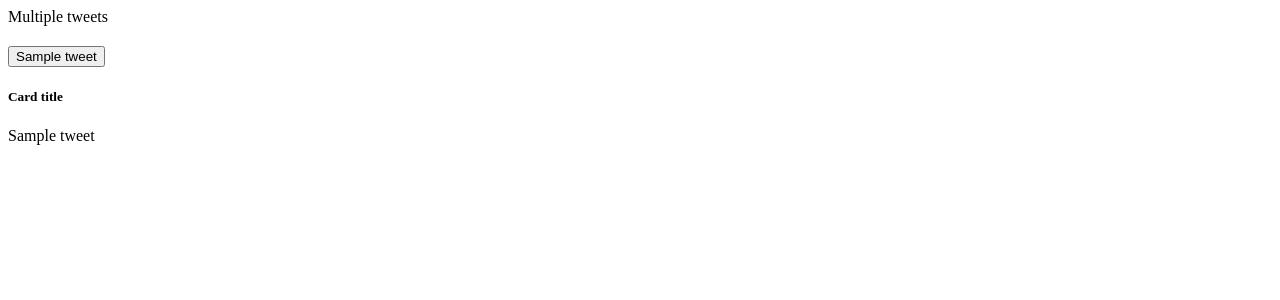
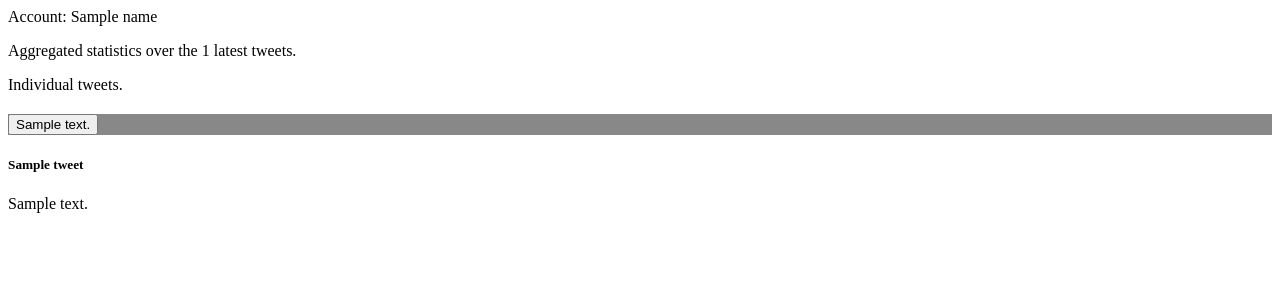
Before and after one commit to viktor-enzell/tweet-analyser, a Django app: template django_project/templates/multi_tweet.html in a window 1280 px wide. Shown: the top 300 px of the page. Run offline with Django 3.2, Linux system fonts and the light colour scheme; the template is opened without the code that fills it: most values are stand-ins (such as "Sample title", 1, 10 or a date in 2020); parts of the project's set-up code (start-up, migrations or seed data) failed here and were passed over.

Commit message:
Sentiment colors and other UI related stuff.

```diff
--- a/django_project/templates/multi_tweet.html
+++ b/django_project/templates/multi_tweet.html
@@ -1,19 +1,23 @@
-<p class="fs-4 text-center mb-4">Multiple tweets</p>
+<p class="fs-4 text-center mb-4">Account: {{ name }}</p>
 
+<p class="fs-5 mb-4">Aggregated statistics over the {{ num_tweets }} latest tweets.</p>
+
+<p class="fs-5 mb-4">Individual tweets.</p>
 <div class="accordion accordion-flush" id="tweetList">
-  {% for tweet in tweets %}
+  {% for item in tweets %}
 
     <div class="accordion-item">
 
       <h2 class="accordion-header"
-          id="flush-heading{{ forloop.counter }}">
+          id="flush-heading{{ forloop.counter }}"
+          style="background-color: {{ item.comment_sentiment_color }}">
         <button class="accordion-button collapsed"
                 type="button"
                 data-bs-toggle="collapse"
                 data-bs-target="#flush-collapse{{ forloop.counter }}"
                 aria-expanded="false"
                 aria-controls="flush-collapse{{ forloop.counter }}">
-          {{ tweet.tweet|truncatechars:70 }}
+          {{ item.tweet.text|truncatechars:70 }}
         </button>
       </h2>
 
@@ -22,7 +26,7 @@
            aria-labelledby="flush-heading{{ forloop.counter }}"
            data-bs-parent="#tweetList">
         <div class="accordion-body">
-          {% include "single_tweet.html" with tweet_has_comments=tweet.tweet_has_comments tweet=tweet.tweet %}
+          {% include "single_tweet.html" with tweet_has_comments=item.tweet_has_comments tweet=item.tweet comment_sentiment_percent=item.comment_sentiment_percent comment_sentiment_color=item.comment_sentiment_color %}
         </div>
       </div>
 
--- a/django_project/templates/progress_bar.html
+++ b/django_project/templates/progress_bar.html
@@ -8,7 +8,7 @@
     <div class="progress" style="height: 100%">
       <div class="progress-bar"
            role="progressbar"
-           style="width: {{ item_percent }}%"
+           style="width: {{ item_percent }}%; background-color: {{ comment_sentiment_color }}"
            aria-valuenow="{{ item_percent }}"
            aria-valuemin="0"
            aria-valuemax="100">{{ item_percent }}%
--- a/django_project/templates/single_tweet.html
+++ b/django_project/templates/single_tweet.html
@@ -1,5 +1,5 @@
 {% include "tweet_card.html" %}
 
 {% if tweet_has_comments %}
-  {% include "progress_bar.html" with item_name="Avg comment sentiment" item_percent=comment_sentiment %}
+  {% include "progress_bar.html" with item_name="Avg comment sentiment" item_percent=comment_sentiment_percent %}
 {% endif %}
--- a/django_project/templates/tweet_card.html
+++ b/django_project/templates/tweet_card.html
@@ -1,6 +1,6 @@
 <div class="card mb-4" style="">
   <div class="card-body">
-    <h5 class="card-title">Card title</h5>
-    <p class="card-text">{{ tweet }}</p>
+    <h5 class="card-title">{{ tweet.name }}</h5>
+    <p class="card-text">{{ tweet.text }}</p>
   </div>
 </div>
```
Also changed, not shown: django_project/views.py (+16 -3 lines), db.sqlite3.
